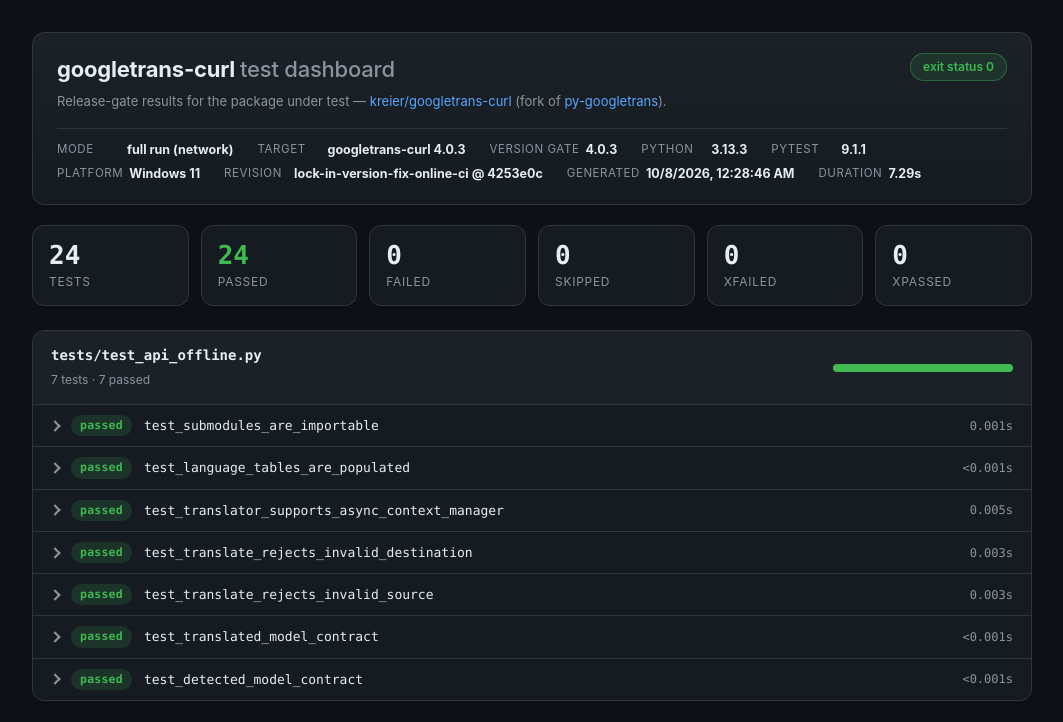
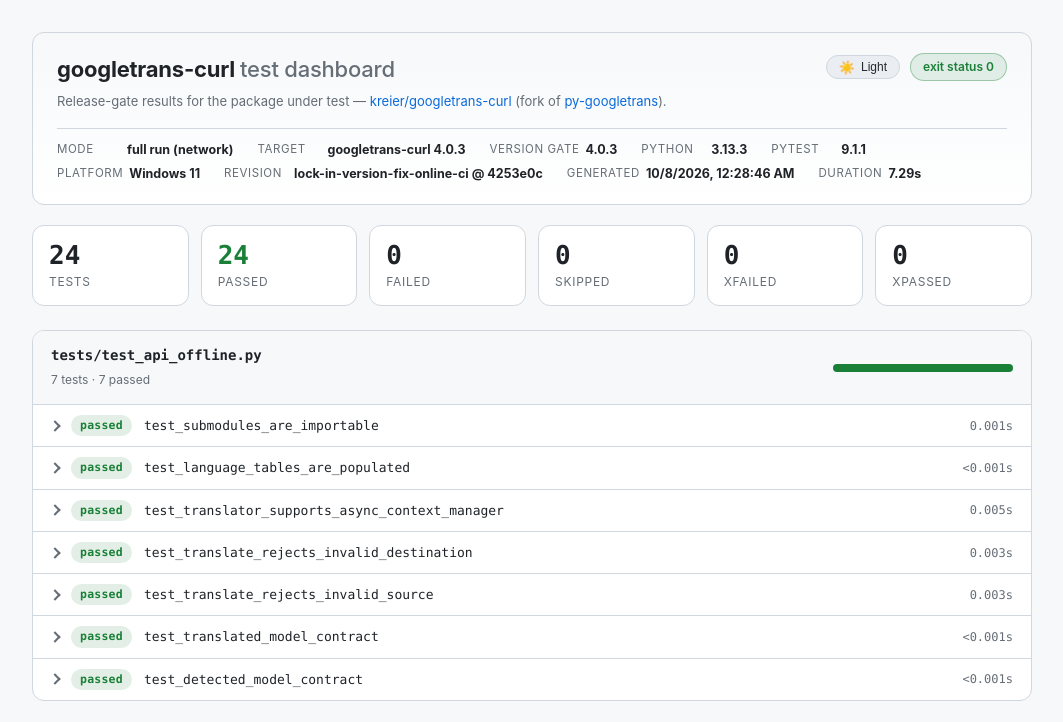
Before and after one commit to flynn0/googletrans-curl-tester, a website built with Vite: page dashboard/index.html in a window 1280 px wide. Shown: the top 722 px of the page, without its empty margins (108-1171 px from the left). Built offline with nearby package versions, Linux system fonts and the light colour scheme.

Commit message:
Add light mode theme toggle to test dashboard and bump to v0.1.1

```diff
--- a/dashboard/package.json
+++ b/dashboard/package.json
@@ -1,7 +1,7 @@
 {
   "name": "googletrans-curl-test-dashboard",
   "private": true,
-  "version": "0.1.0",
+  "version": "0.1.1",
   "type": "module",
   "scripts": {
     "dev": "vite",
--- a/dashboard/src/main.js
+++ b/dashboard/src/main.js
@@ -63,6 +63,56 @@ function block(label, text) {
   );
 }
 
+function getTheme() {
+  const saved = localStorage.getItem("theme");
+  if (saved) return saved;
+  const prefersDark = window.matchMedia && window.matchMedia("(prefers-color-scheme: dark)").matches;
+  return prefersDark ? "dark" : "light";
+}
+
+function updateToggleBtn(btn, theme) {
+  const icon = btn.querySelector(".theme-icon");
+  const text = btn.querySelector(".theme-text");
+  if (icon) icon.textContent = theme === "dark" ? "🌙" : "☀️";
+  if (text) text.textContent = theme === "dark" ? "Dark" : "Light";
+}
+
+function themeToggle() {
+  const currentTheme = document.documentElement.getAttribute("data-theme") || getTheme();
+  const btn = el(
+    "button",
+    {
+      id: "theme-toggle",
+      class: "theme-toggle",
+      type: "button",
+      "aria-label": "Toggle color theme",
+      onclick: () => {
+        const active = document.documentElement.getAttribute("data-theme") || getTheme();
+        const next = active === "dark" ? "light" : "dark";
+        document.documentElement.setAttribute("data-theme", next);
+        localStorage.setItem("theme", next);
+        updateToggleBtn(btn, next);
+      },
+    },
+    el("span", { class: "theme-icon", text: currentTheme === "dark" ? "🌙" : "☀️" }),
+    el("span", { class: "theme-text", text: currentTheme === "dark" ? "Dark" : "Light" }),
+  );
+  return btn;
+}
+
+function initThemeListener() {
+  if (window.matchMedia) {
+    window.matchMedia("(prefers-color-scheme: dark)").addEventListener("change", (e) => {
+      if (!localStorage.getItem("theme")) {
+        const theme = e.matches ? "dark" : "light";
+        document.documentElement.setAttribute("data-theme", theme);
+        const btn = document.getElementById("theme-toggle");
+        if (btn) updateToggleBtn(btn, theme);
+      }
+    });
+  }
+}
+
 function masthead(data, exit) {
   const env = data.environment ?? {};
   const git = env.git;
@@ -110,10 +160,15 @@ function masthead(data, exit) {
           ").",
         ),
       ),
+      el(
+        "div",
+        { class: "masthead-actions" },
+        themeToggle(),
         el("span", {
           class: `exit-pill ${exit === 0 ? "exit-ok" : "exit-bad"}`,
           text: exit === 0 ? "exit status 0" : `exit status ${exit}`,
         }),
+      ),
     ),
     el(
       "ul",
@@ -282,10 +337,19 @@ function renderError(app, error) {
         "header",
         { class: "masthead" },
         el(
+          "div",
+          { class: "masthead-top" },
+          el(
             "h1",
             {},
             "googletrans-curl ",
             el("span", { class: "dim", text: "test dashboard" }),
+          ),
+          el(
+            "div",
+            { class: "masthead-actions" },
+            themeToggle(),
+          ),
         ),
       ),
       el(
@@ -303,6 +367,7 @@ function renderError(app, error) {
 }
 
 async function init() {
+  initThemeListener();
   const app = document.getElementById("app");
   try {
     const response = await fetch(DATA_URL, { cache: "no-store" });
--- a/dashboard/src/style.css
+++ b/dashboard/src/style.css
@@ -1,4 +1,5 @@
-:root {
+:root,
+[data-theme="dark"] {
   --bg: #0d1117;
   --panel: #161b22;
   --panel-2: #1c2128;
@@ -10,7 +11,101 @@
   --amber: #d29922;
   --orange: #db6d28;
   --blue: #58a6ff;
+  --green-bg: rgba(63, 185, 80, 0.15);
+  --red-bg: rgba(248, 81, 73, 0.15);
+  --amber-bg: rgba(210, 153, 34, 0.15);
+  --orange-bg: rgba(219, 109, 40, 0.18);
+  --blue-bg: rgba(88, 166, 255, 0.12);
+  --muted-bg: rgba(139, 148, 158, 0.15);
+  --exit-ok-border: rgba(63, 185, 80, 0.4);
+  --exit-ok-bg: rgba(63, 185, 80, 0.12);
+  --exit-bad-border: rgba(248, 81, 73, 0.4);
+  --exit-bad-bg: rgba(248, 81, 73, 0.12);
+  --banner-bg: rgba(248, 81, 73, 0.08);
+  --banner-border: rgba(248, 81, 73, 0.4);
+  --banner-text: #ffdcd7;
+  --explainer-bg: rgba(210, 153, 34, 0.07);
+  --explainer-border: rgba(210, 153, 34, 0.35);
+  --explainer-text: #e8d9b0;
+  --reason-text: #d3c08a;
+  --toggle-bg: #21262d;
+  --toggle-hover: #30363d;
+  --toggle-border: #363b42;
+  --toggle-text: #c9d1d9;
   --mono: ui-monospace, "Cascadia Code", "SF Mono", Consolas, "Liberation Mono", monospace;
+}
+
+[data-theme="light"] {
+  --bg: #f6f8fa;
+  --panel: #ffffff;
+  --panel-2: #f6f8fa;
+  --border: #d0d7de;
+  --text: #1f2328;
+  --muted: #656d76;
+  --green: #1a7f37;
+  --red: #cf222e;
+  --amber: #9a6700;
+  --orange: #bc4c00;
+  --blue: #0969da;
+  --green-bg: rgba(26, 127, 55, 0.12);
+  --red-bg: rgba(207, 34, 46, 0.12);
+  --amber-bg: rgba(154, 103, 0, 0.12);
+  --orange-bg: rgba(188, 76, 0, 0.14);
+  --blue-bg: rgba(9, 105, 218, 0.12);
+  --muted-bg: rgba(101, 109, 118, 0.12);
+  --exit-ok-border: rgba(26, 127, 55, 0.35);
+  --exit-ok-bg: rgba(26, 127, 55, 0.1);
+  --exit-bad-border: rgba(207, 34, 46, 0.35);
+  --exit-bad-bg: rgba(207, 34, 46, 0.1);
+  --banner-bg: rgba(207, 34, 46, 0.08);
+  --banner-border: rgba(207, 34, 46, 0.3);
+  --banner-text: #82071e;
+  --explainer-bg: rgba(154, 103, 0, 0.08);
+  --explainer-border: rgba(154, 103, 0, 0.3);
+  --explainer-text: #633c01;
+  --reason-text: #7d4e00;
+  --toggle-bg: #eaeef2;
+  --toggle-hover: #d0d7de;
+  --toggle-border: #d0d7de;
+  --toggle-text: #24292f;
+  --mono: ui-monospace, "Cascadia Code", "SF Mono", Consolas, "Liberation Mono", monospace;
+}
+
+@media (prefers-color-scheme: light) {
+  :root:not([data-theme="dark"]) {
+    --bg: #f6f8fa;
+    --panel: #ffffff;
+    --panel-2: #f6f8fa;
+    --border: #d0d7de;
+    --text: #1f2328;
+    --muted: #656d76;
+    --green: #1a7f37;
+    --red: #cf222e;
+    --amber: #9a6700;
+    --orange: #bc4c00;
+    --blue: #0969da;
+    --green-bg: rgba(26, 127, 55, 0.12);
+    --red-bg: rgba(207, 34, 46, 0.12);
+    --amber-bg: rgba(154, 103, 0, 0.12);
+    --orange-bg: rgba(188, 76, 0, 0.14);
+    --blue-bg: rgba(9, 105, 218, 0.12);
+    --muted-bg: rgba(101, 109, 118, 0.12);
+    --exit-ok-border: rgba(26, 127, 55, 0.35);
+    --exit-ok-bg: rgba(26, 127, 55, 0.1);
+    --exit-bad-border: rgba(207, 34, 46, 0.35);
+    --exit-bad-bg: rgba(207, 34, 46, 0.1);
+    --banner-bg: rgba(207, 34, 46, 0.08);
+    --banner-border: rgba(207, 34, 46, 0.3);
+    --banner-text: #82071e;
+    --explainer-bg: rgba(154, 103, 0, 0.08);
+    --explainer-border: rgba(154, 103, 0, 0.3);
+    --explainer-text: #633c01;
+    --reason-text: #7d4e00;
+    --toggle-bg: #eaeef2;
+    --toggle-hover: #d0d7de;
+    --toggle-border: #d0d7de;
+    --toggle-text: #24292f;
+  }
 }
 
 * {
@@ -80,6 +175,38 @@ h1 .dim {
   font-size: 13px;
 }
 
+.masthead-actions {
+  display: flex;
+  align-items: center;
+  gap: 10px;
+}
+
+.theme-toggle {
+  display: inline-flex;
+  align-items: center;
+  gap: 6px;
+  padding: 4px 12px;
+  background: var(--toggle-bg);
+  border: 1px solid var(--toggle-border);
+  border-radius: 999px;
+  color: var(--toggle-text);
+  font-size: 12px;
+  font-weight: 500;
+  cursor: pointer;
+  transition: all 0.15s ease;
+  user-select: none;
+}
+
+.theme-toggle:hover {
+  background: var(--toggle-hover);
+  border-color: var(--border);
+}
+
+.theme-icon {
+  font-size: 13px;
+  line-height: 1;
+}
+
 .exit-pill {
   padding: 4px 12px;
   border-radius: 999px;
@@ -91,14 +218,14 @@ h1 .dim {
 
 .exit-ok {
   color: var(--green);
-  border-color: rgba(63, 185, 80, 0.4);
-  background: rgba(63, 185, 80, 0.12);
+  border-color: var(--exit-ok-border);
+  background: var(--exit-ok-bg);
 }
 
 .exit-bad {
   color: var(--red);
-  border-color: rgba(248, 81, 73, 0.4);
-  background: rgba(248, 81, 73, 0.12);
+  border-color: var(--exit-bad-border);
+  background: var(--exit-bad-bg);
 }
 
 .meta {
@@ -126,11 +253,11 @@ h1 .dim {
 .banner {
   margin-top: 16px;
   padding: 12px 16px;
-  border: 1px solid rgba(248, 81, 73, 0.4);
+  border: 1px solid var(--banner-border);
   border-radius: 10px;
-  background: rgba(248, 81, 73, 0.08);
+  background: var(--banner-bg);
   font-size: 13.5px;
-  color: #ffdcd7;
+  color: var(--banner-text);
 }
 
 /* summary cards */
@@ -181,11 +308,11 @@ h1 .dim {
 .explainer {
   margin: 16px 0 0;
   padding: 10px 14px;
-  border: 1px solid rgba(210, 153, 34, 0.35);
+  border: 1px solid var(--explainer-border);
   border-radius: 10px;
-  background: rgba(210, 153, 34, 0.07);
+  background: var(--explainer-bg);
   font-size: 13px;
-  color: #e8d9b0;
+  color: var(--explainer-text);
 }
 
 .explainer .badge {
@@ -206,28 +333,28 @@ h1 .dim {
 
 .badge-passed {
   color: var(--green);
-  background: rgba(63, 185, 80, 0.15);
+  background: var(--green-bg);
 }
 
 .badge-failed,
 .badge-errors {
   color: var(--red);
-  background: rgba(248, 81, 73, 0.15);
+  background: var(--red-bg);
 }
 
 .badge-skipped {
   color: var(--muted);
-  background: rgba(139, 148, 158, 0.15);
+  background: var(--muted-bg);
 }
 
 .badge-xfailed {
   color: var(--amber);
-  background: rgba(210, 153, 34, 0.15);
+  background: var(--amber-bg);
 }
 
 .badge-xpassed {
   color: var(--orange);
-  background: rgba(219, 109, 40, 0.18);
+  background: var(--orange-bg);
 }
 
 /* modules */
@@ -404,14 +531,14 @@ h2 {
 .marker {
   padding: 1px 8px;
   border-radius: 6px;
-  background: rgba(88, 166, 255, 0.12);
+  background: var(--blue-bg);
   color: var(--blue);
   font-size: 12px;
 }
 
 .reason-text {
   font-size: 13px;
-  color: #d3c08a;
+  color: var(--reason-text);
 }
 
 .block {
```
Also changed, not shown: dashboard/index.html (+8 -0 lines), README.md, 1 other file. Lines whose indentation alone changed are shown as unchanged.
